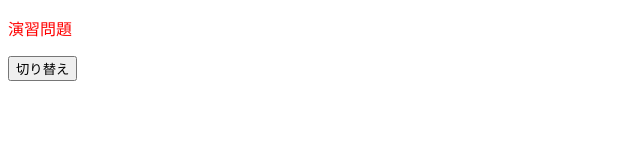
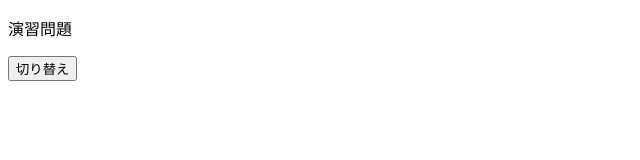
Before and after one commit to HoriuchiFubuki/web2-9, a plain HTML site: page index.html in a window 1280 px wide. Both pictures are taken after a click on the button "切り替え". Shown: the whole page, without its empty margins (0-640 px from the left). Drawn offline with nearby package versions, Linux system fonts and the light colour scheme.

Commit message:
Update index.html

```diff
--- a/index.html
+++ b/index.html
@@ -9,6 +9,7 @@
       {
         $("p").css("color","red");
         $("#toggle").on("click",function(){
+          $("p").css("color","black");
           $("#target").fadeToggle("fast");
       });
     });
```
